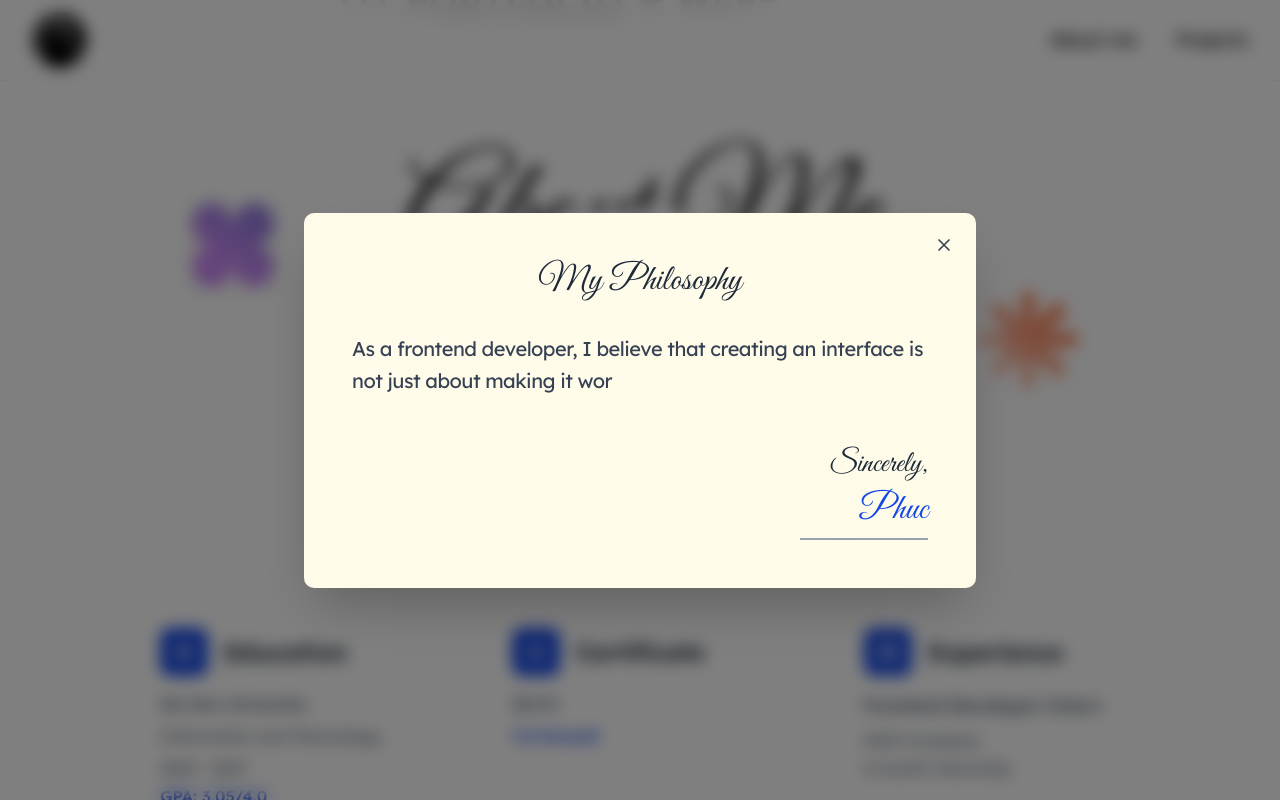
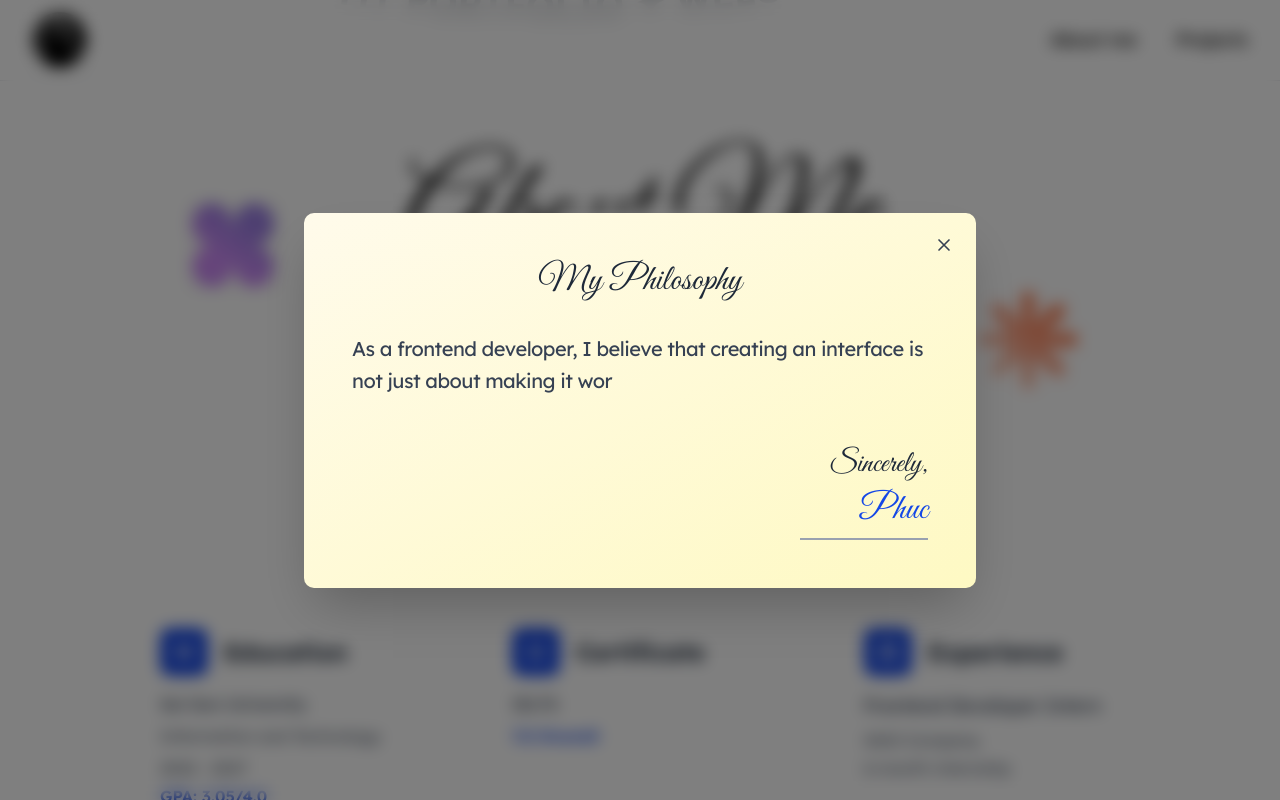
Before and after one commit to MPIO1002/portfolio, a Next.js app in the folder portfolio/: page / in a window 1280 px wide. Both pictures are taken after a click on the element 640 px from the left and 1128 px from the top of the page. Shown: the part 728-1528 px from the top of the page. Built offline with nearby package versions, Linux system fonts and the light colour scheme.

Commit message:
fix: add fallback background colors for Messenger/Facebook in-app browsers

```diff
--- a/portfolio/components/LetterPopup.tsx
+++ b/portfolio/components/LetterPopup.tsx
@@ -24,7 +24,8 @@ export default function LetterPopup({ isOpen, onClose }: LetterPopupProps) {
 
   return (
     <div
-      className="fixed inset-0 z-[9999] flex items-center justify-center p-4 bg-black/50 backdrop-blur-sm"
+      className="fixed inset-0 z-[9999] flex items-center justify-center p-4 backdrop-blur-sm"
+      style={{ backgroundColor: 'rgba(0, 0, 0, 0.5)' }}
       onClick={onClose}
     >
       <div
@@ -32,7 +33,11 @@ export default function LetterPopup({ isOpen, onClose }: LetterPopupProps) {
         onClick={(e) => e.stopPropagation()}
       >
         {/* Letter Paper */}
-        <div className="bg-gradient-to-br from-amber-50 to-yellow-50 rounded-lg shadow-2xl p-8 sm:p-12 relative animate-[letterUnfold_0.6s_ease-out]">
+        <div className="rounded-lg shadow-2xl p-8 sm:p-12 relative animate-[letterUnfold_0.6s_ease-out]"
+             style={{
+               backgroundColor: '#fefce8',
+               backgroundImage: 'linear-gradient(to bottom right, #fffbeb, #fef9c3)'
+             }}>
           {/* Close Button */}
           <button
             onClick={onClose}
```
